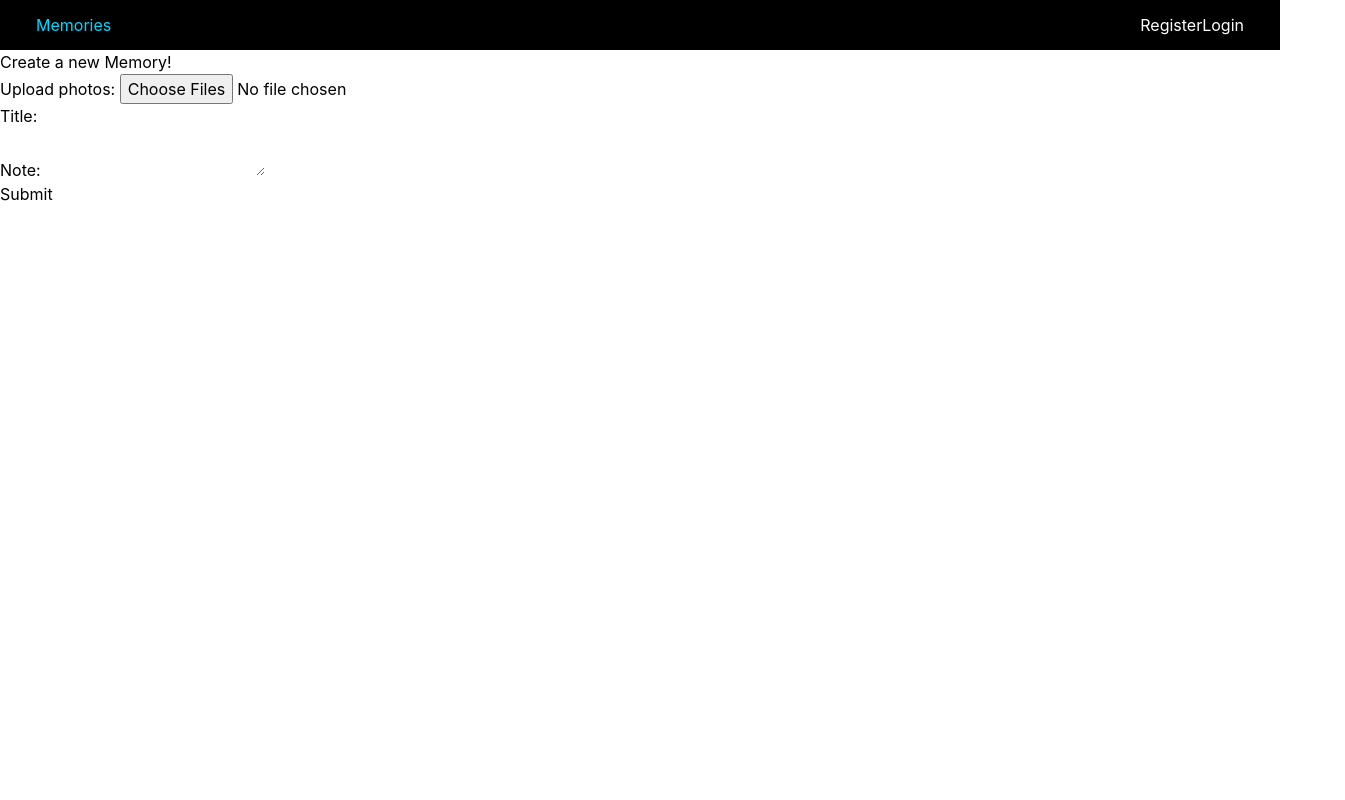
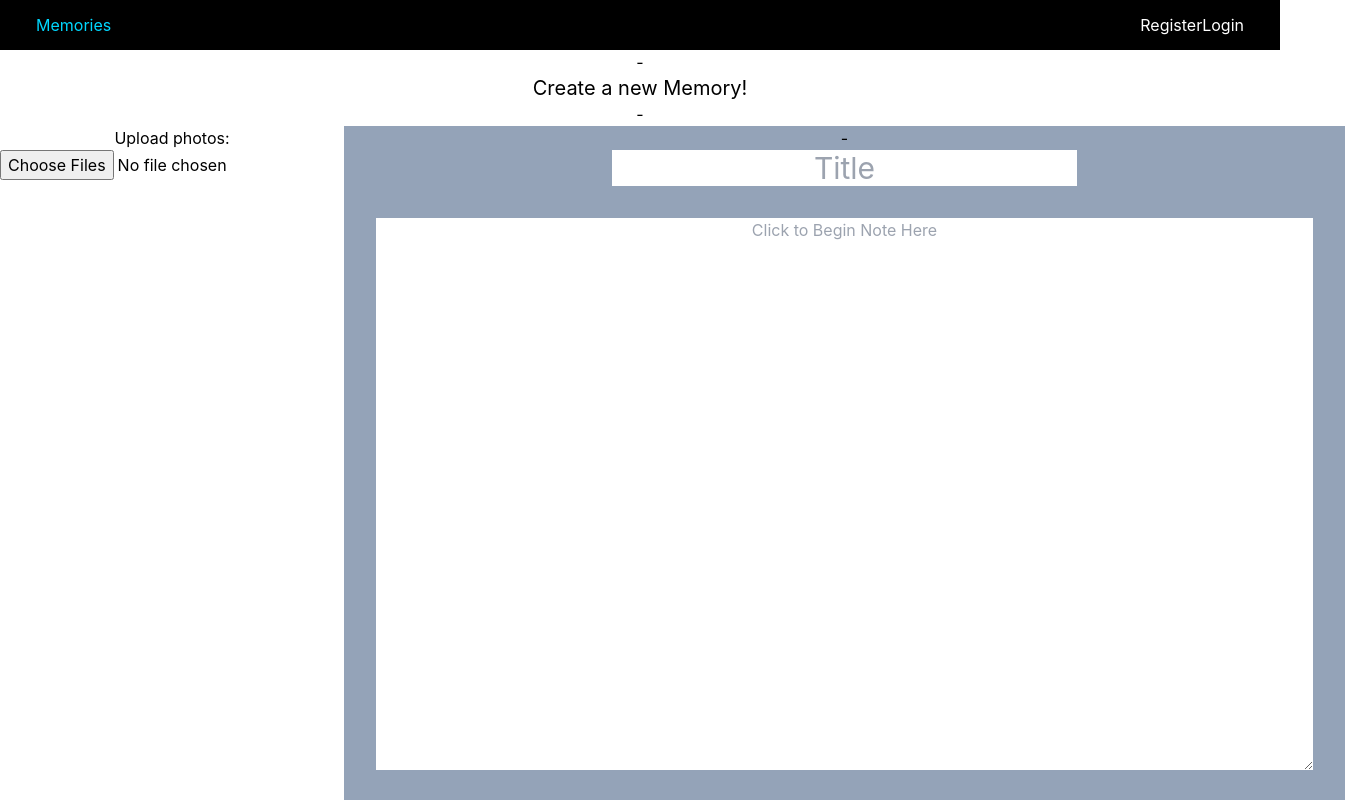
Before and after one commit to JamesOnwordi/memories_client, a React (Create React App) app: page /memories/new in a window 1280 px wide. Shown: the top 800 px of the page, 1345 px wide, since content can reach past the window. Built offline with nearby package versions, Linux system fonts and the light colour scheme.

Commit message:
newmemories page styled

```diff
--- a/src/components/pages/NewMemories.jsx
+++ b/src/components/pages/NewMemories.jsx
@@ -1,6 +1,7 @@
 import { useState, useRef } from 'react'
 import { useNavigate } from 'react-router-dom'
 import axios from 'axios'
+import '../../Style/Welcome.css'
 
 export default function NewMemories() {
     const [formTitle, setFormTitle] = useState('')
@@ -43,15 +44,20 @@ export default function NewMemories() {
     }
 
     return (
-      <>
-        <h1>Create a new Memory!</h1>
+      <div className='text-center'>
+        <p>-</p>
+        <h1 className='text-xl'>Create a new Memory!</h1>
+        <p>-</p>
 
         <h3>{msg}</h3>
 
         <form
           onSubmit={handleSubmit}
           encType='multipart/form'
+
         >
+        <div className='flex ...'>
+          <div className='flex-1 ...'>
           <div>
             <label htmlFor='image-upload'>Upload photos: </label>
             <input
@@ -63,28 +69,42 @@ export default function NewMemories() {
               onChange={e => setFormImg(e.target.files)}
             />
           </div>
+        </div>
 
-          <div>
-            <label htmlFor='title'>Title: </label>
+        <div className='flex-1 ... bg-slate-400'>
+          <p> - </p>
+          <div className=' text-3xl'>
+            <label htmlFor='title'> </label>
             <input
               type='text'
               id='title'
+              className='text-center'
+              placeholder='Title'
               onChange={e => setFormTitle(e.target.value)}
               value={formTitle}
             />
           </div>
 
-          <div>
-            <label htmlFor='note'>Note: </label>
+          <div className=' text-1xl'>
+            <label htmlFor='note'> </label>
             <textarea
             id='note'
+            cols='90'
+            rows='23'
+            class='m-8 text-center'
+            style={{backgroundImage:""}}
             onChange={e => setFormNote(e.target.value)}
+            placeholder='Click to Begin Note Here'
             value={formNote}
             />
           </div>
 
-          <input type="submit" />
+        </div>
+        </div>
+
+          <p>-</p>
+          <button className="bg-blue-500 hover:bg-blue-400 text-white font-bold py-2 px-4 border-b-4 border-blue-700 hover:border-blue-500 rounded">Submit Memory</button>
         </form>
-      </>
+      </div>
     )
 }
```
